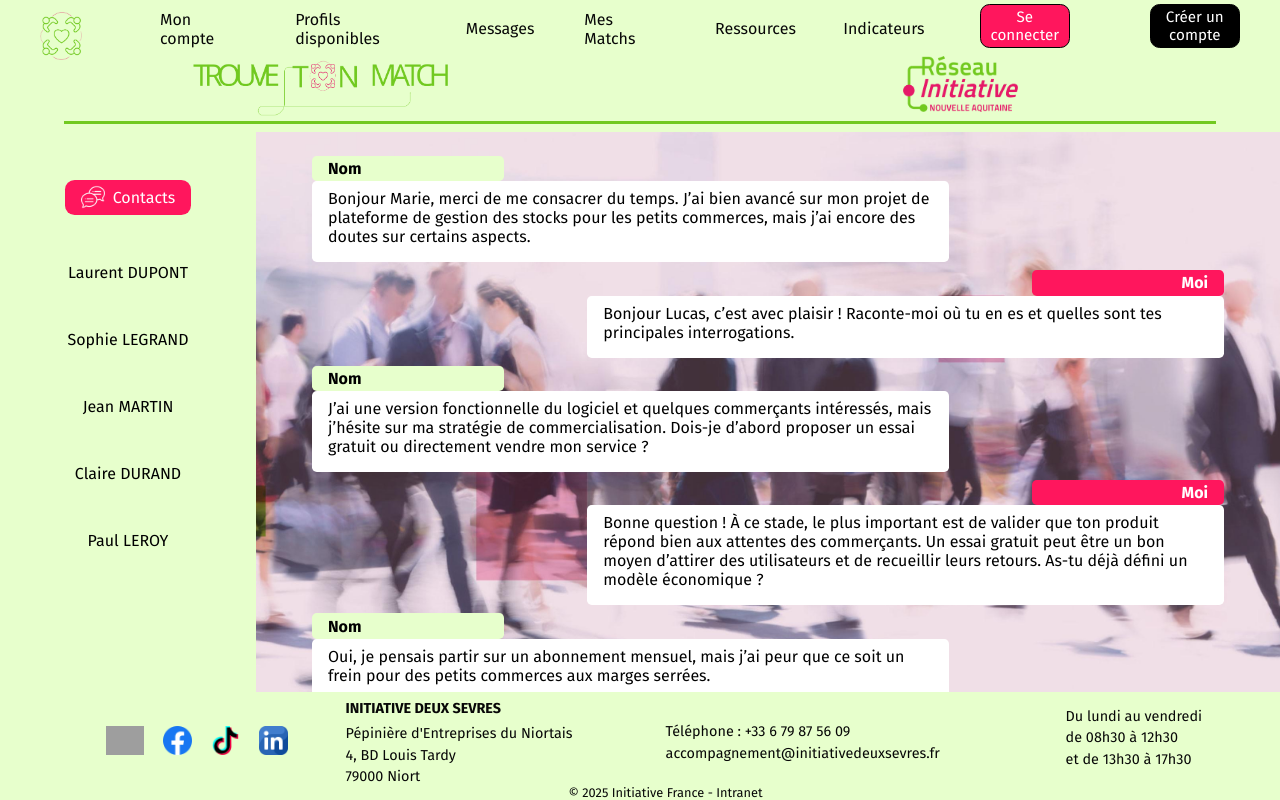
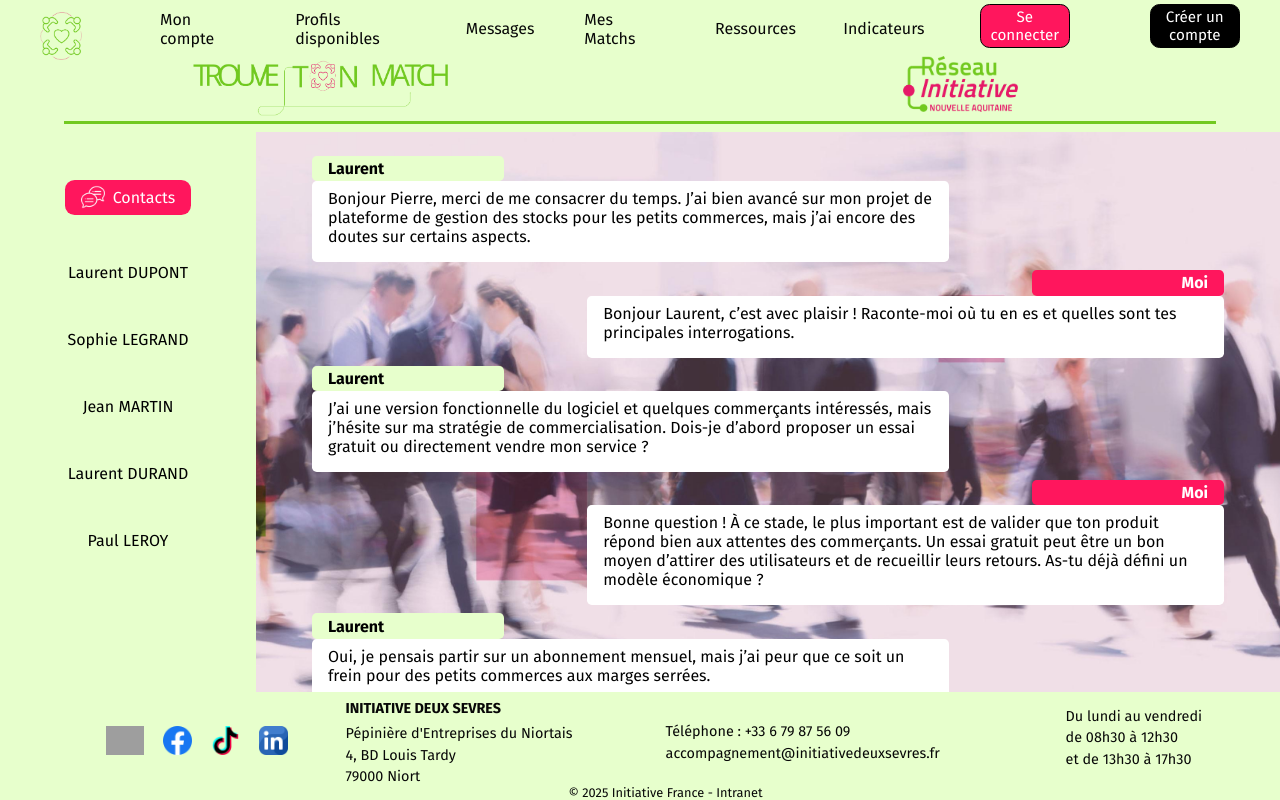
Before and after one commit to Soumaya-MAIF/trouve_ton_match_commun, a React (Create React App) app: page /messages in a window 1280 px wide. Shown: the top 800 px of the page. Built offline with nearby package versions, Linux system fonts and the light colour scheme; grey boxes are pictures that could not be loaded.

Commit message:
refactor: factorisation avec un composant Contact et un composant Message

```diff
--- a/src/main/js/pages/indicateurs/Indicateurs.jsx
+++ b/src/main/js/pages/indicateurs/Indicateurs.jsx
@@ -0,0 +1,11 @@
+import Wrapper from '../../wrapper/Index';
+
+const Indicateurs =() => {
+    return (
+        <Wrapper>
+            <div className='titre'>Indicateurs</div>
+
+        </Wrapper>
+    )
+}
+export default Indicateurs;
--- /dev/null
+++ b/src/main/js/pages/messages/Contact.jsx
@@ -0,0 +1,13 @@
+import './messages.css';
+import './../../components/global.css'
+
+const Contact = ( {prenom, nom}) => {
+
+    return (
+        <div>
+            <div className='nom-contact'>{prenom} {nom}</div>
+        </div>
+    )
+}
+
+export default Contact;
--- /dev/null
+++ b/src/main/js/pages/messages/Message.jsx
@@ -0,0 +1,22 @@
+import './messages.css';
+import './../../components/global.css'
+
+const Message = ( {nom, contenuMessage}) => {
+
+    return (
+        <div className='message'>
+            {nom === "Moi" ? (
+                <>
+                    <div className='message-nom message-nom-moi'>{nom}</div>
+                    <div className='message-contenu message-moi'>{contenuMessage}</div>
+                </>
+            ) : (
+                <>
+                    <div className='message-nom message-nom-contact'>{nom}</div>
+                    <div className='message-contenu message-contact'>{contenuMessage}</div>
+                </>
+            )}
+        </div>
+    )
+}
+export default Message;
--- a/src/main/js/pages/messages/Messages.jsx
+++ b/src/main/js/pages/messages/Messages.jsx
@@ -1,13 +1,13 @@
 import Wrapper from '../../wrapper/Index';
+import Message from './Message.jsx';
 import { useEffect, useState, useRef } from "react";
 import { useLocation } from 'react-router-dom';
 import { useNavigate } from 'react-router-dom';
 // import { useAuth } from '../../AuthContext';
 
-
-import { ChampSaisie } from './../../components/champ-saisie/ChampSaisie.jsx';
 import './messages.css';
 import './../../components/global.css'
+import Contact from './Contact.jsx';
 
 const Messages = ( ) => {
     return (
@@ -15,53 +15,41 @@ const Messages = ( ) => {
             <section className='container-messages'>
                 <div className='contacts'>
                     <div className='titre-messages'>Contacts</div>
-                    <div className='nom-contact'>Laurent DUPONT</div>
-                    <div className='nom-contact'>Sophie LEGRAND</div>
-                    <div className='nom-contact'>Jean MARTIN</div>
-                    <div className='nom-contact'>Claire DURAND</div>
-                    <div className='nom-contact'>Paul LEROY</div>
+                    <Contact prenom='Laurent' nom='DUPONT'/>
+                    <Contact prenom='Sophie' nom='LEGRAND'/>
+                    <Contact prenom='Jean' nom='MARTIN'/>
+                    <Contact prenom='Laurent' nom='DURAND'/>
+                    <Contact prenom='Paul' nom='LEROY'/>
                 </div>
                 <div className='discussions'>
-                    <div className='message '>
-                        <div className='message-nom message-nom-contact'>Nom</div>
-                        <div className='message-contenu message-contact'>
-                            Bonjour Marie, merci de me consacrer du temps. J’ai bien avancé sur mon projet de plateforme de gestion des stocks pour les petits commerces, mais j’ai encore des doutes sur certains aspects.
-                        </div>
-                    </div>
-
-                    <div className='message '>
-                        <div className='message-nom message-nom-moi'>Moi</div>
-                        <div className='message-contenu message-moi'>
-                            Bonjour Lucas, c’est avec plaisir ! Raconte-moi où tu en es et quelles sont tes principales interrogations.
-                        </div>
-                    </div>
-
-                    <div className='message '>
-                        <div className='message-nom message-nom-contact'>Nom</div>
-                        <div className='message-contenu message-contact'>
-                            J’ai une version fonctionnelle du logiciel et quelques commerçants intéressés, mais j’hésite sur ma stratégie de commercialisation. Dois-je d’abord proposer un essai gratuit ou directement vendre mon service ?
-                        </div>
-                    </div>
-
-                    <div className='message '>
-                        <div className='message-nom message-nom-moi'>Moi</div>
-                        <div className='message-contenu message-moi'>
-                            <div className='message-bulle'>Bonne question ! À ce stade, le plus important est de valider que ton produit répond bien aux attentes des commerçants. Un essai gratuit peut être un bon moyen d’attirer des utilisateurs et de recueillir leurs retours. As-tu déjà défini un modèle économique ?</div>
-                        </div>
-                    </div>
-                    <div className='message '>
-                        <div className='message-nom message-nom-contact'>Nom</div>
-                        <div className='message-contenu message-contact'>
-                            Oui, je pensais partir sur un abonnement mensuel, mais j’ai peur que ce soit un frein pour des petits commerces aux marges serrées.
-                        </div>
-                    </div>
-
-                    <div className='message '>
-                        <div className='message-nom message-nom-moi'>Moi</div>
-                        <div className='message-contenu message-moi'>
-                            C’est une bonne approche, mais tu pourrais aussi proposer une offre freemium : une version gratuite avec des fonctionnalités limitées et une version payante pour les outils avancés. Ça te permettrait d’attirer plus de monde et de les convertir progressivement.
-                        </div>
-                    </div>
+                    <Message
+                        nom='Laurent'
+                        contenuMessage='Bonjour Pierre, merci de me consacrer du temps. J’ai bien avancé sur mon projet de plateforme de gestion des stocks pour les petits commerces, mais j’ai encore des doutes sur certains aspects.'
+                    />
+                    <Message
+                        nom='Moi'
+                        contenuMessage='Bonjour Laurent, c’est avec plaisir ! Raconte-moi où tu en es et quelles sont tes principales interrogations.'
+                    />
+                    <Message
+                        nom='Laurent'
+                        contenuMessage='J’ai une version fonctionnelle du logiciel et quelques commerçants intéressés, mais j’hésite sur ma stratégie de commercialisation. Dois-je d’abord proposer un essai gratuit ou directement vendre mon service ?'
+                    />
+                    <Message
+                        nom='Moi'
+                        contenuMessage='Bonne question ! À ce stade, le plus important est de valider que ton produit répond bien aux attentes des commerçants. Un essai gratuit peut être un bon moyen d’attirer des utilisateurs et de recueillir leurs retours. As-tu déjà défini un modèle économique ?'
+                    />
+                    <Message
+                        nom='Laurent'
+                        contenuMessage='Oui, je pensais partir sur un abonnement mensuel, mais j’ai peur que ce soit un frein pour des petits commerces aux marges serrées.'
+                    />
+                    <Message
+                        nom='Moi'
+                        contenuMessage='C’est une bonne approche, mais tu pourrais aussi proposer une offre freemium : une version gratuite avec des fonctionnalités limitées et une version payante pour les outils avancés. Ça te permettrait d’attirer plus de monde et de les convertir progressivement.'
+                    />
+                                        <Message
+                        nom='Laurent'
+                        contenuMessage='Etc.........'
+                    />
                 </div>
             </section>
         </Wrapper>
--- a/src/main/js/wrapper/index.css
+++ b/src/main/js/wrapper/index.css
@@ -14,7 +14,6 @@ main {
     flex-direction: column;
     align-items: center;
     justify-content: flex-start;
-    /* padding-top: 1rem; */
     background-image: url("../../medias/images/background.jpg");
     background-repeat: no-repeat; /* Empêche la répétition de l'image */
     background-position-y: center;
```
